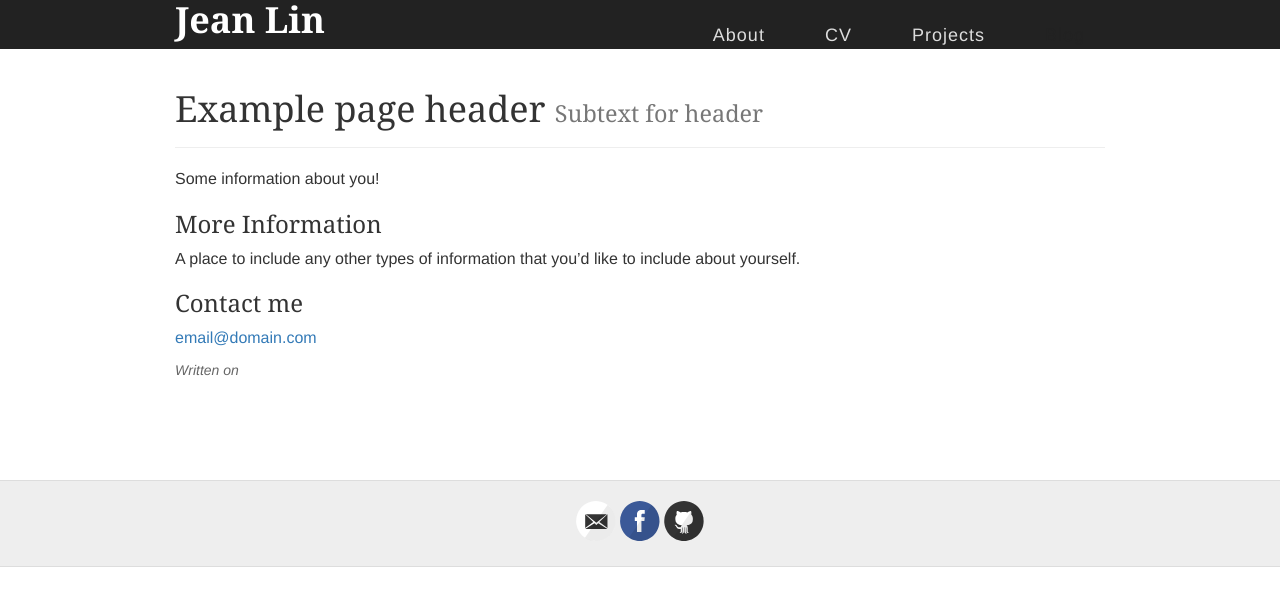
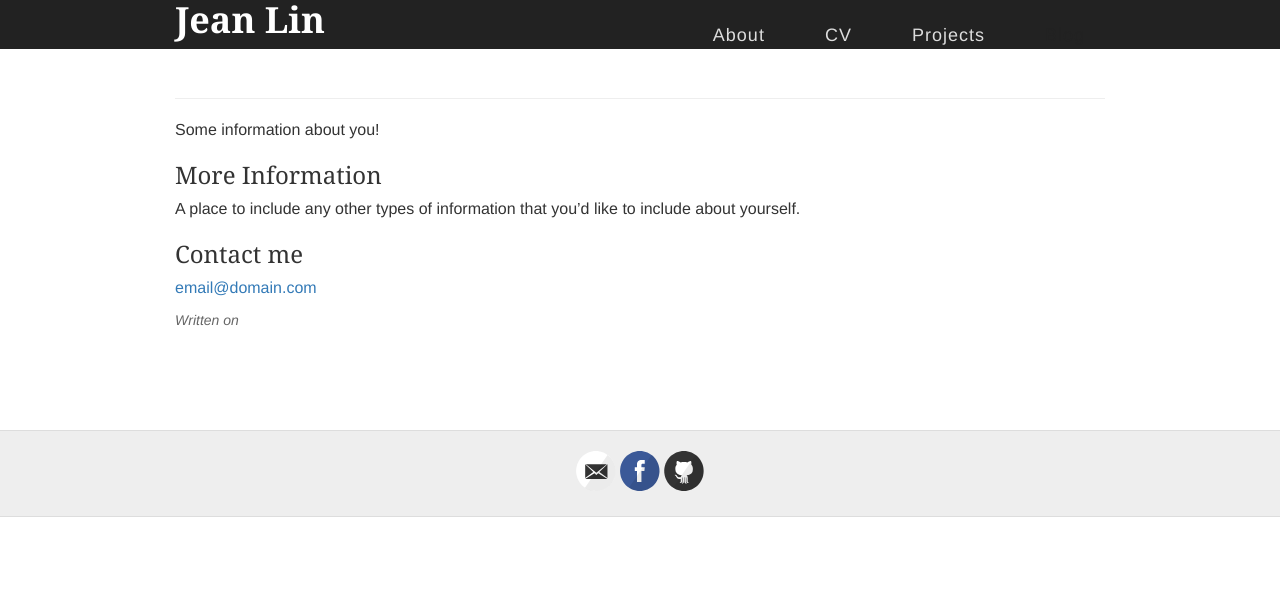
Before and after one commit to ycjeanlin/ycjeanlin_page, a Jekyll site: the page built from about.md, in a window 1280 px wide. Shown: the top 606 px of the page. Built offline with Jekyll 4.4.1, drawn with Linux system fonts in a browser that asks for light colours; nearby versions of some CDN libraries.

Commit message:
update post layout

```diff
--- a/_layouts/post.html
+++ b/_layouts/post.html
@@ -2,7 +2,7 @@
 layout: default
 ---
 <div class="page-header">
-  <h1>Example page header <small>Subtext for header</small></h1>
+  <h1>{{ post.title }}<small></small></h1>
 </div>
 <article class="post_content">
 
```
